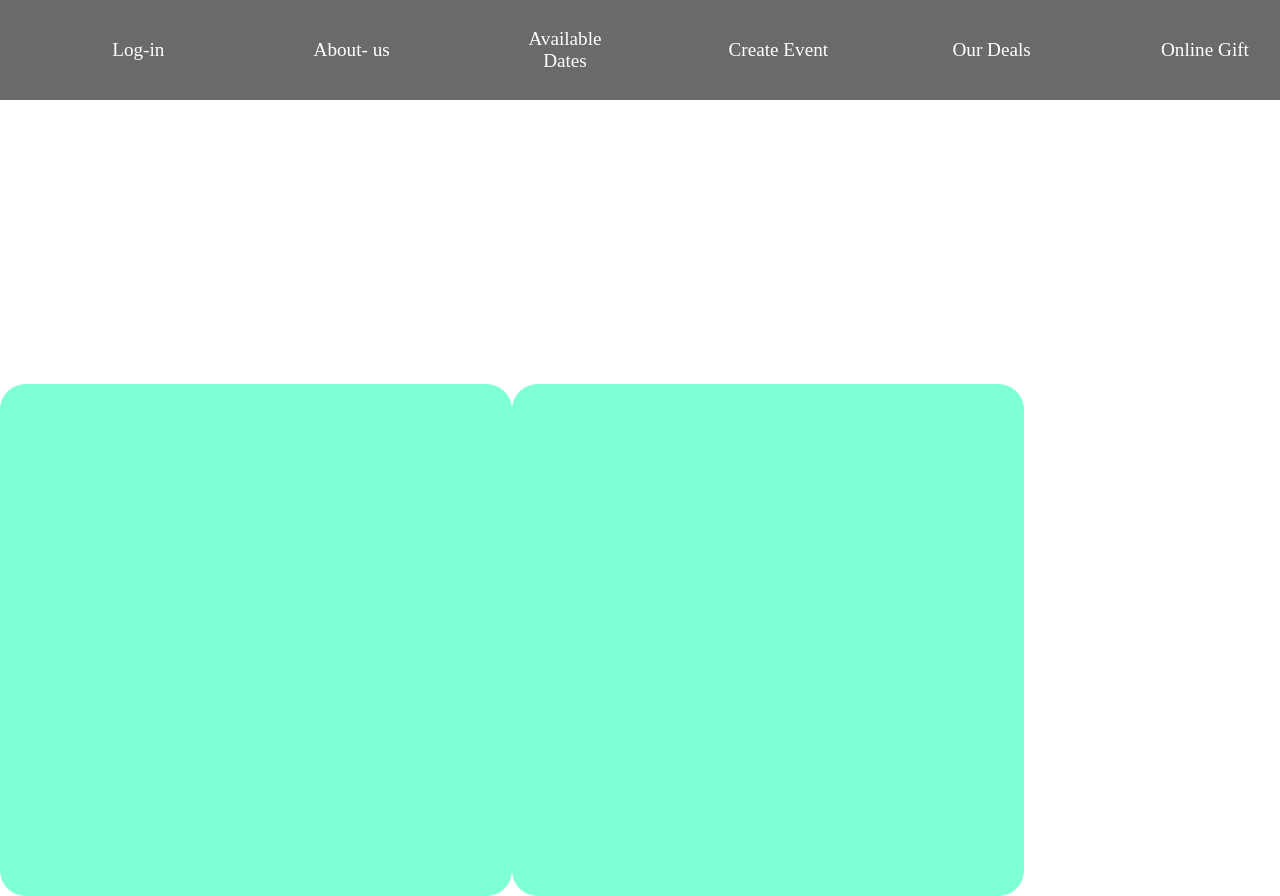
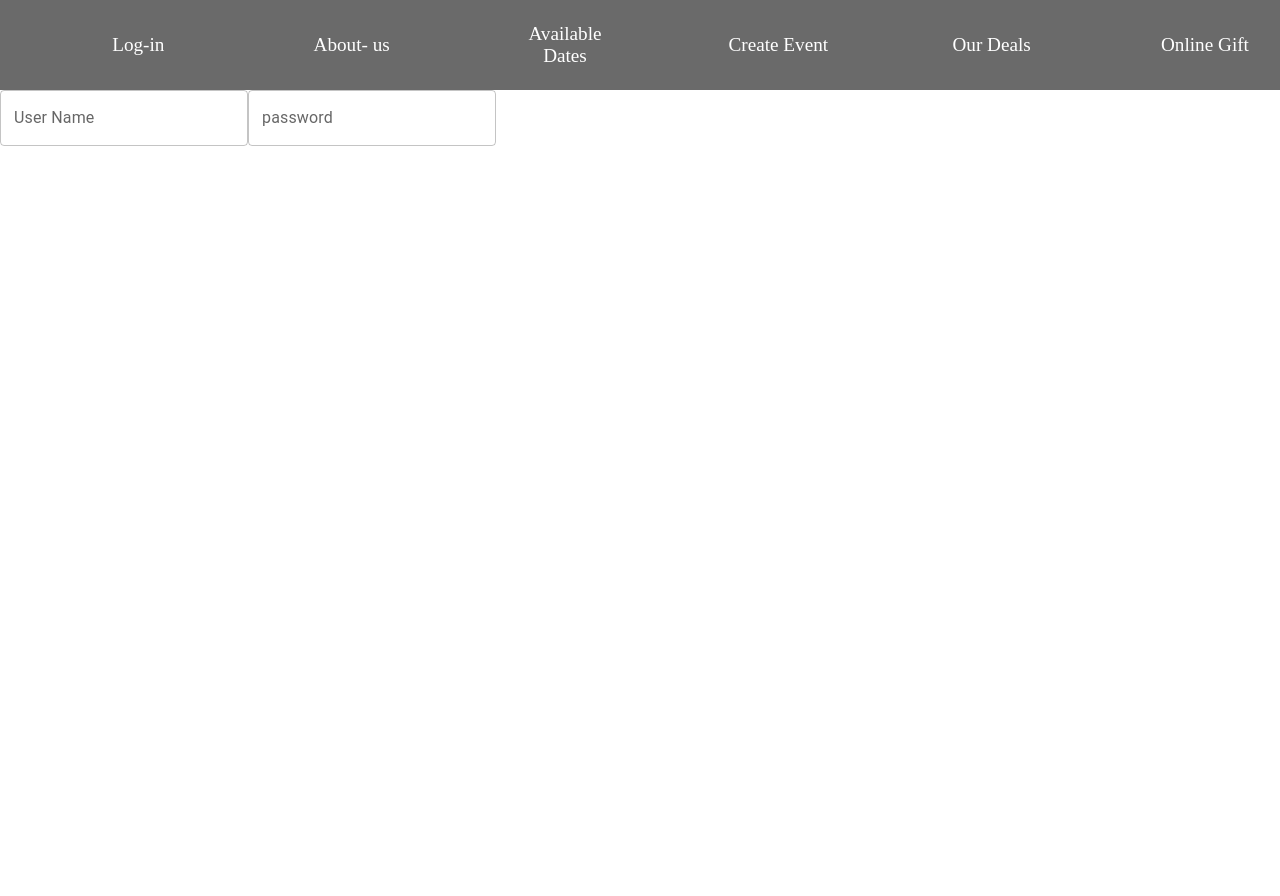
Before and after one commit to danielbrizel8/middle-project, a React (Vite) app: page /LogIn in a window 1280 px wide. After the commit the page ends 800 px from the top, so only its background shows below. Built offline with nearby package versions, Linux system fonts and the light colour scheme.

Commit message:
add starter login

```diff
--- a/src/App.jsx
+++ b/src/App.jsx
@@ -17,6 +17,8 @@ const weddingDetailsObj = {
   wifeName: '',
   weddingDate: ''
 }
+const arrayOfUsers = [];
+localStorage.setItem("users", JSON.stringify(arrayOfUsers));
 
 
 function App() {
--- a/src/components/LogIn.jsx
+++ b/src/components/LogIn.jsx
@@ -1,13 +1,14 @@
 import React from 'react'
 import './../styling/log-in.css'
+import { useForm } from "react-hook-form";
+import { TextField } from '@mui/material';
 
 function LogIn() {
+
   return (
     <div>
-      <div className="containers-login">
-      <div className='login-container'></div>
-      <div className='login-container'></div>
-      </div>
+      <TextField label="User Name"/>
+      <TextField label="password"/>
     </div>
   )
 }
--- a/src/styling/home-page.css
+++ b/src/styling/home-page.css
@@ -141,5 +141,5 @@ background-color: rgb(254, 248, 240);
     border-style: solid;
     border-radius: 10px;
     text-align: center;
-    margin-bottom: 10px;
+    margin-bottom: 10px;
 }
--- a/src/styling/layout.css
+++ b/src/styling/layout.css
@@ -7,10 +7,9 @@ nav{
     justify-content: space-between;
     align-items: center;
     background-color: rgba(56, 55, 55, 0.747);
-    height: 100px;
+    height: 7vw;
     width: 100vw;
     font-size: 1.2rem;
-    position: fixed;
     z-index: 3;
 }
 
--- a/src/styling/log-in.css
+++ b/src/styling/log-in.css
@@ -1,11 +1,17 @@
-
-.containers-login{
+.containers-login {
     display: flex;
     position: relative;
-    top: 30vw;
+    justify-content: space-around;
+    margin-top: 1vw;
 }
 
-.login-container{
+.login-container {
+    width: 20vw;
+    height: 20vw;
+    background-color: aquamarine;
+    border-radius: 5%;
+}
+.sign-up-container {
     width: 40vw;
     height: 40vw;
     background-color: aquamarine;
```
Also changed, not shown: src/usersData.json (added, +40 -0 lines), src/components/HomePage.jsx (indentation only).
